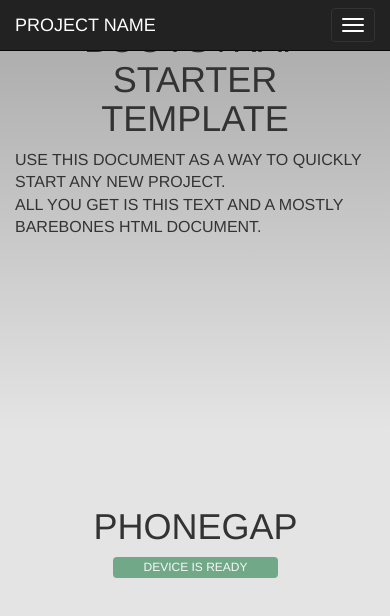
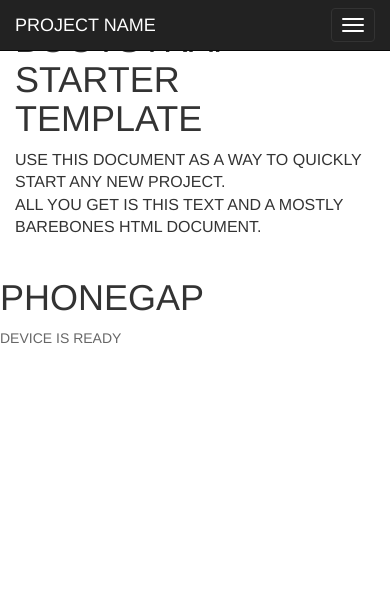
Before and after one commit to VictorCabello/PhonegapExsamples, a website: page tracking/www/index.html in a window 390 px wide. Drawn offline with nearby package versions, Linux system fonts and the light colour scheme; some packages are replaced by stand-ins of ours.

Commit message:
Clean default css

```diff
--- a/tracking/www/css/index.css
+++ b/tracking/www/css/index.css
@@ -24,23 +24,8 @@
     -webkit-touch-callout: none;                /* prevent callout to copy image, etc when tap to hold */
     -webkit-text-size-adjust: none;             /* prevent webkit from resizing text to fit */
     -webkit-user-select: none;                  /* prevent copy paste, to allow, change 'none' to 'text' */
-    background-color:#E4E4E4;
-    background-image:linear-gradient(top, #A7A7A7 0%, #E4E4E4 51%);
-    background-image:-webkit-linear-gradient(top, #A7A7A7 0%, #E4E4E4 51%);
-    background-image:-ms-linear-gradient(top, #A7A7A7 0%, #E4E4E4 51%);
-    background-image:-webkit-gradient(
-        linear,
-        left top,
-        left bottom,
-        color-stop(0, #A7A7A7),
-        color-stop(0.51, #E4E4E4)
-    );
-    background-attachment:fixed;
+    background-color:white;
     font-family:'HelveticaNeue-Light', 'HelveticaNeue', Helvetica, Arial, sans-serif;
-    font-size:12px;
-    height:100%;
-    margin:0px;
-    padding:0px;
     text-transform:uppercase;
     width:100%;
 }
@@ -48,60 +33,9 @@
 /* Portrait layout (default) */
 .app {
     background:url(../img/logo.png) no-repeat center top; /* 170px x 200px */
-    position:absolute;             /* position in the center of the screen */
-    left:50%;
-    top:50%;
-    height:50px;                   /* text area height */
-    width:225px;                   /* text area width */
-    text-align:center;
-    padding:180px 0px 0px 0px;     /* image height is 200px (bottom 20px are overlapped with text) */
-    margin:-115px 0px 0px -112px;  /* offset vertical: half of image height and text area height */
-                                   /* offset horizontal: half of text area width */
 }
 
 /* Landscape layout (with min-width) */
-@media screen and (min-aspect-ratio: 1/1) and (min-width:400px) {
-    .app {
-        background-position:left center;
-        padding:75px 0px 75px 170px;  /* padding-top + padding-bottom + text area = image height */
-        margin:-90px 0px 0px -198px;  /* offset vertical: half of image height */
-                                      /* offset horizontal: half of image width and text area width */
-    }
-}
-
-h1 {
-    font-size:24px;
-    font-weight:normal;
-    margin:0px;
-    overflow:visible;
-    padding:0px;
-    text-align:center;
-}
-
-.event {
-    border-radius:4px;
-    -webkit-border-radius:4px;
-    color:#FFFFFF;
-    font-size:12px;
-    margin:0px 30px;
-    padding:2px 0px;
-}
-
-.event.listening {
-    background-color:#333333;
-    display:block;
-}
-
-.event.received {
-    background-color:#4B946A;
-    display:none;
-}
-
-@keyframes fade {
-    from { opacity: 1.0; }
-    50% { opacity: 0.4; }
-    to { opacity: 1.0; }
-}
 
 @-webkit-keyframes fade {
     from { opacity: 1.0; }
```
